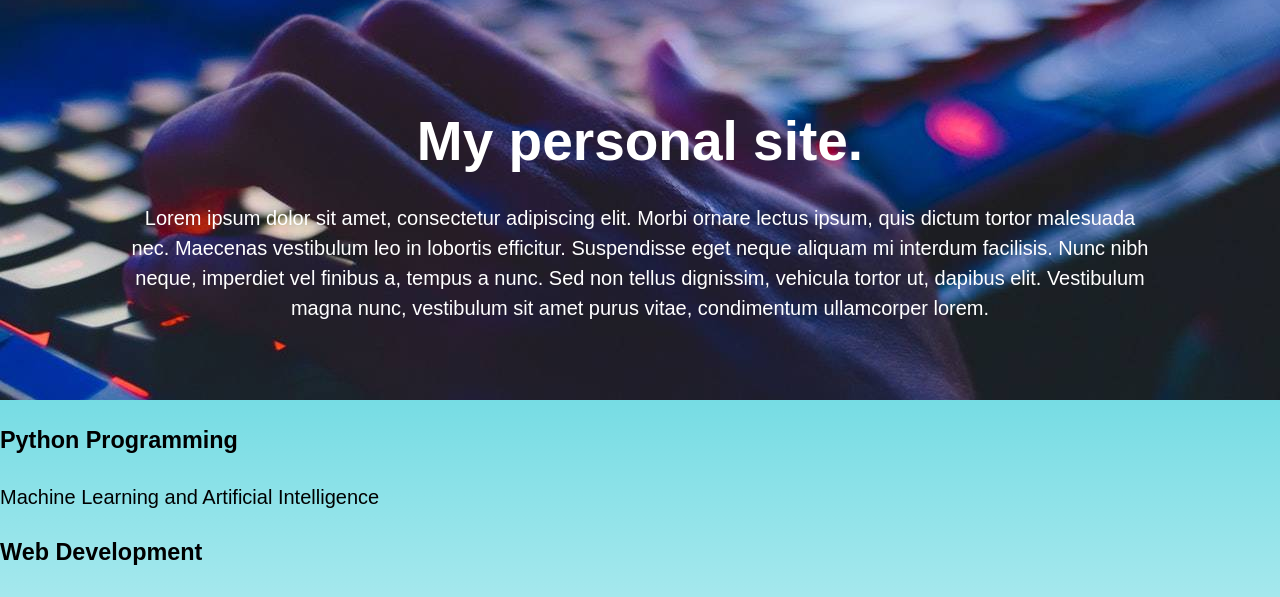
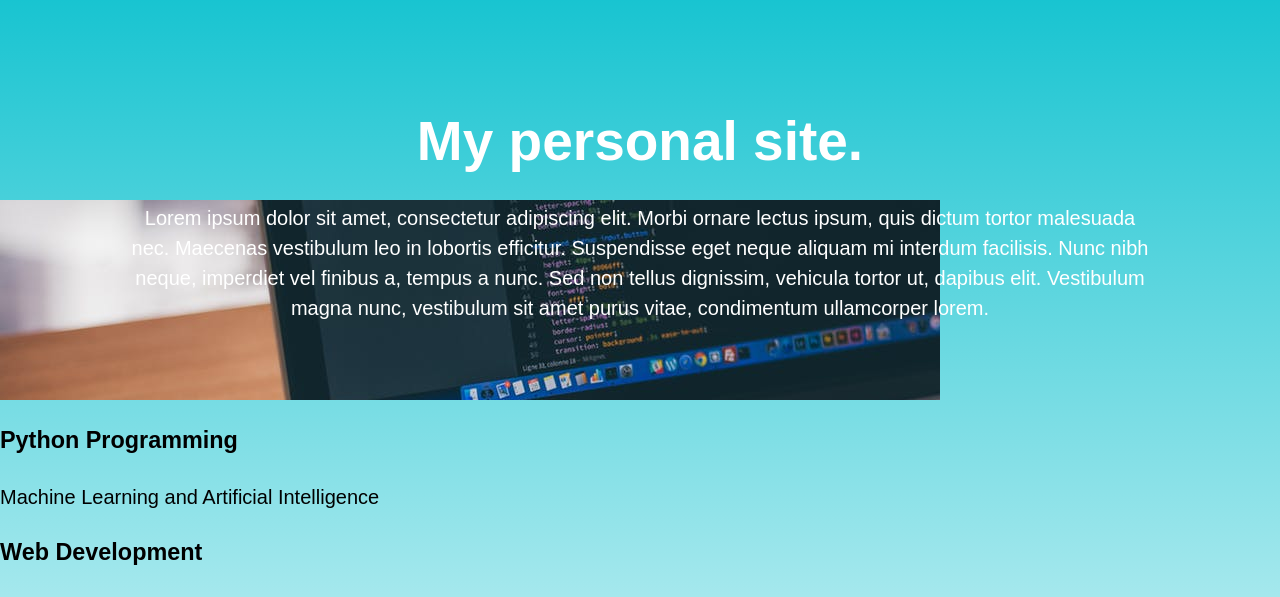
Before and after one commit to RichelleT/DjangoProjects, a Django app: page / in a window 1280 px wide. Shown: the part 103-700 px from the top of the page. Run offline with Django 3.2, Linux system fonts and the light colour scheme.

Commit message:
added jpgs and updated main.css

```diff
--- a/Project_One/Alpha/static/Alpha/main.css
+++ b/Project_One/Alpha/static/Alpha/main.css
@@ -72,7 +72,7 @@ Showcase
 */
 #showcase {
 	min-height: 400px;
-	background: url('/static/img/homeT.jpg') 50% 50% no-repeat fixed;
+	background: url('/static/img/tHome.jpeg') no-repeat 0 200px;
 	text-align: center;
 	color: #ffffff;
 }
```
Also changed, not shown: Project_One/Alpha/static/img/oneHome.png (added), Project_One/Alpha/static/img/tHome.jpeg (added), Project_One/Alpha/static/img/twoHome.png (added).
